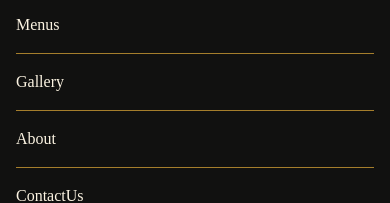
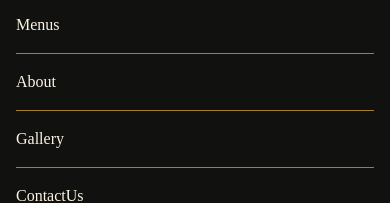
Before and after one commit to pukhraj1999/the_indian_table_v2.0, a React (Create React App) app in the folder client/: page /contactus in a window 390 px wide. Both pictures are taken after a click on the element 362 px from the left and 48 px from the top of the page. Shown: the part 172-375 px from the top of the page. Built offline with nearby package versions, Linux system fonts and the light colour scheme.

Commit message:
NavBar Ready

```diff
--- a/client/src/header/Navbar.css
+++ b/client/src/header/Navbar.css
@@ -38,8 +38,8 @@ nav {
     top: 1rem;
     right: 0px;
     cursor: pointer;
-    position: absolute;
-    z-index: 5;
+    -webkit-animation: dropRight 1.5s ease-in-out;
+    animation: dropRight 1.5s ease-in-out;
   }
   .nav__mid {
     margin-left: 2rem;
--- a/client/src/header/Navbar.js
+++ b/client/src/header/Navbar.js
@@ -113,20 +113,21 @@ function Navbar() {
           onClick={() => {
             displayMenu();
           }}
-          to="/gallery"
+          to="/about"
         >
-          Gallery
+          About
         </NavLink>
         <hr className="text-primary mx-4" />
         <NavLink
           onClick={() => {
             displayMenu();
           }}
-          to="/about"
+          to="/gallery"
         >
-          About
+          Gallery
         </NavLink>
         <hr className="text-primary mx-4" />
+
         <NavLink
           onClick={() => {
             displayMenu();
```
